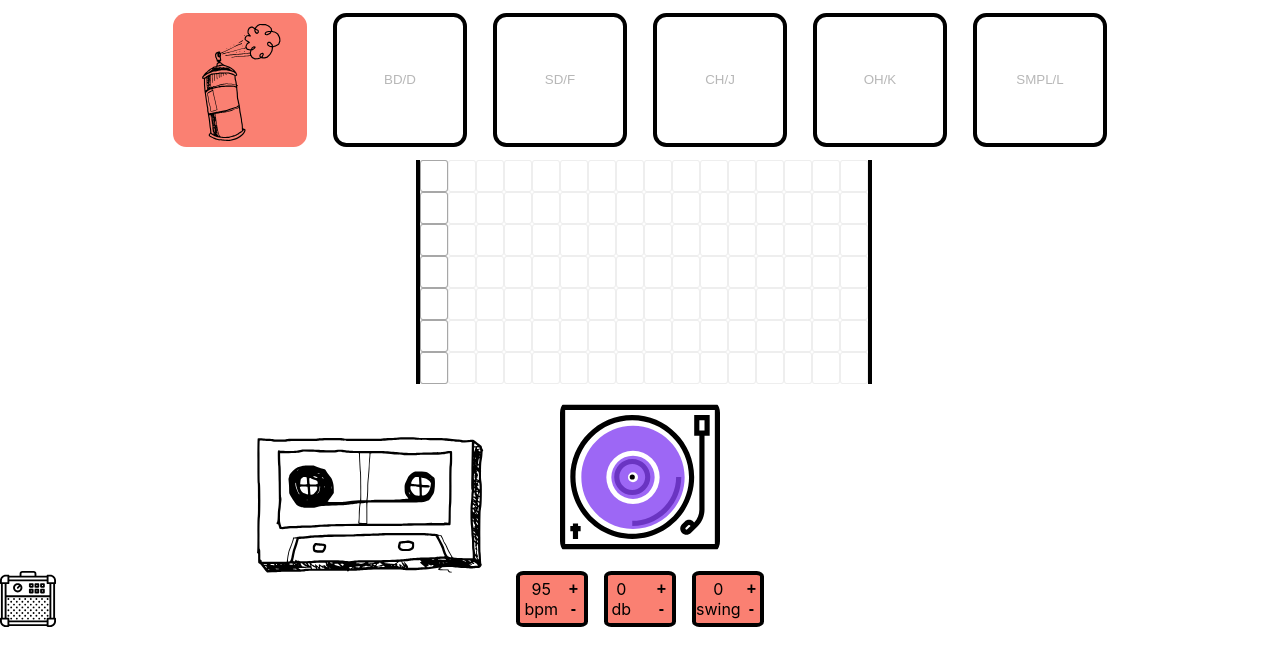
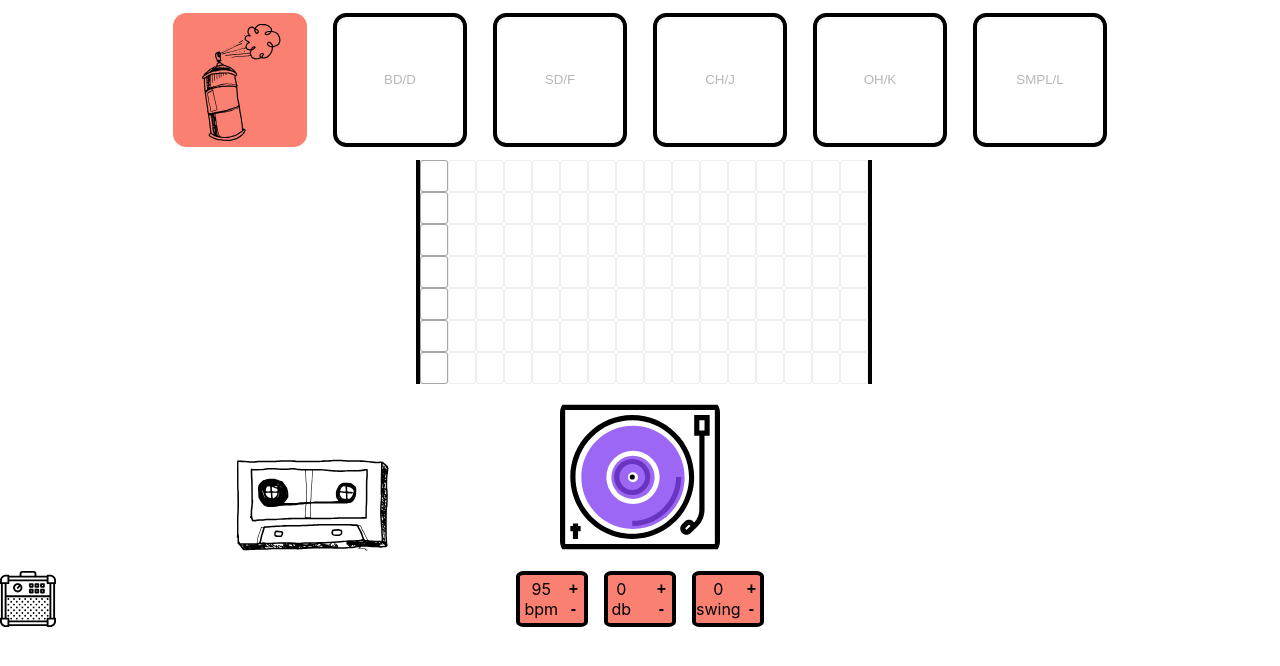
Before and after one commit to JakubJureczko/drum-seq, a React (Create React App) app: page / in a window 1280 px wide. Shown: the top 666 px of the page. Built offline with nearby package versions, Linux system fonts and the light colour scheme; no server answers.

Commit message:
background

```diff
--- a/src/components/Seq.css
+++ b/src/components/Seq.css
@@ -45,9 +45,9 @@
 
 .amplifiers {
   background-image: url("../assets/images/graf2.svg");
-  background-size: contain;
+  background-size: 15%;
   background-repeat: no-repeat;
-  background-position: 23%;
+  background-position: 20%;
 }
 
 .volBpmBtn {
```
Also changed, not shown: src/assets/images/vinyl.svg (added).
